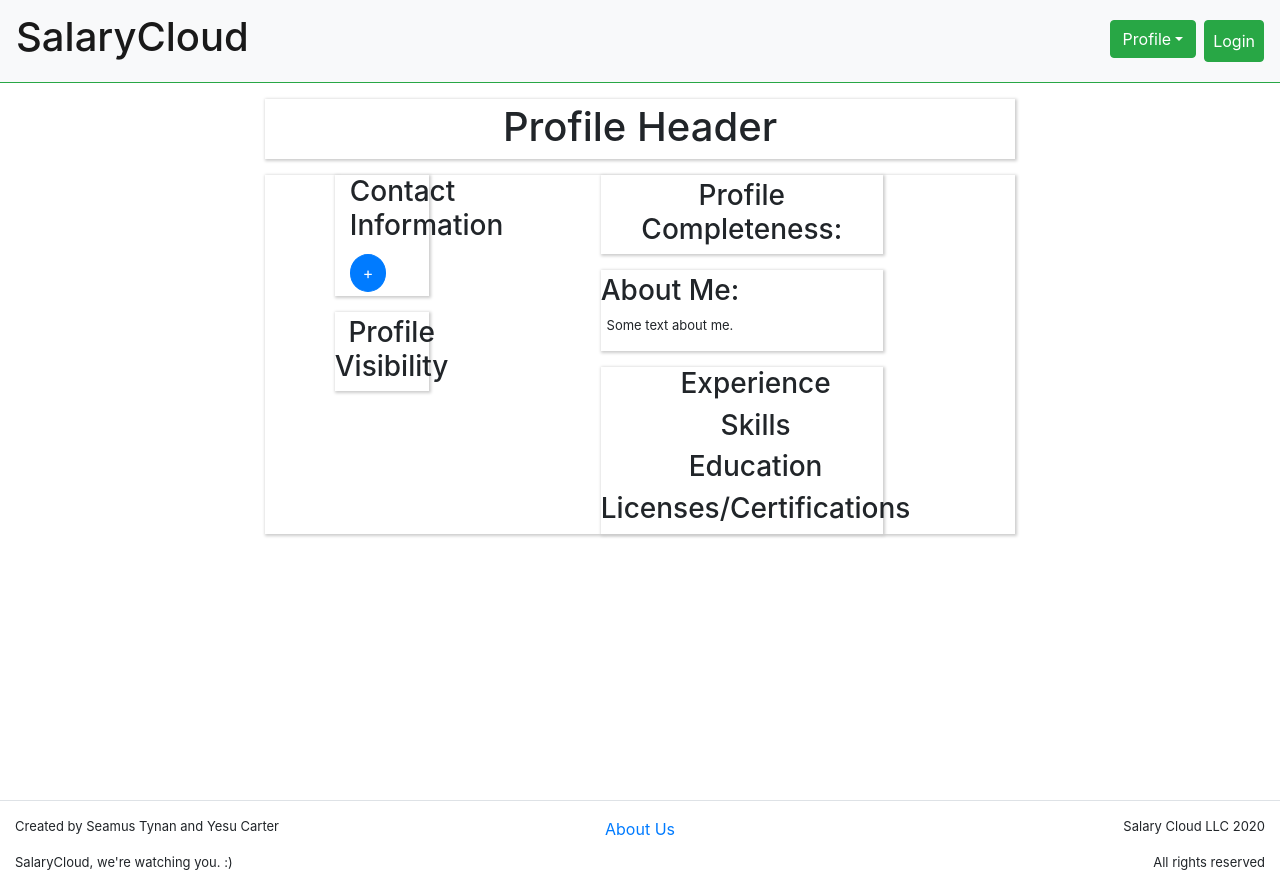
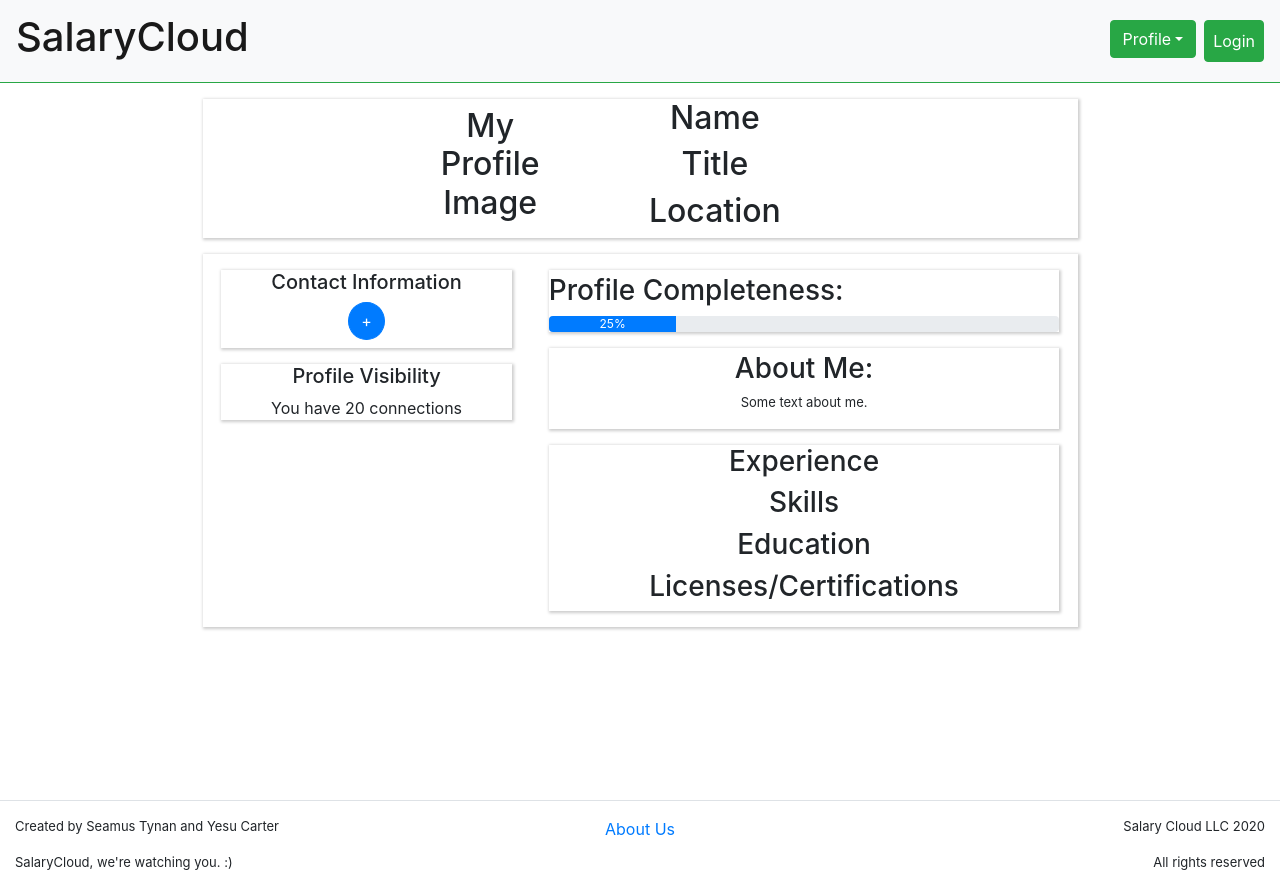
Before and after one commit to stynan27/SalaryCloud, a React (Create React App) app in the folder salary-cloud/: page /MyProfile in a window 1280 px wide. Built offline with nearby package versions, Linux system fonts and the light colour scheme.

Commit message:
Cleaned up myProfile styling

```diff
--- a/salary-cloud/src/components/myProfile/About.js
+++ b/salary-cloud/src/components/myProfile/About.js
@@ -1,19 +1,26 @@
 import React from 'react';
+import Col from 'react-bootstrap/Col';
+import Row from 'react-bootstrap/Row';
+
+import './myProfile.css';
 
 class About extends React.Component {
     constructor() {
         super()
         this.state = {
-
         }
       }
 
     render(){
         return (
-            <div className="About">
-                <h3 className="mt-1">About Me:</h3>
-                <p>Some text about me.</p>
-            </div>
+          <Row className="mt-3 boxShadow">
+            <Col>
+              <div className="About">
+                  <h3 className="mt-1">About Me:</h3>
+                  <p>Some text about me.</p>
+              </div>
+            </Col>
+          </Row>
         );
     }
 }
--- a/salary-cloud/src/components/myProfile/Contact.js
+++ b/salary-cloud/src/components/myProfile/Contact.js
@@ -1,26 +1,33 @@
 import React from 'react';
 import Button from 'react-bootstrap/Button';
-import Row from 'react-bootstrap/Col';
+import Row from 'react-bootstrap/Row';
 import Col from 'react-bootstrap/Col';
 
 class Contact extends React.Component {
-    constructor() {
-        super()
+    constructor(props) {
+        super(props)
         this.state = {
           phoneNumber: "(716)-808-1234",
         }
       }
 
-    render(){
+    render() {
         return (
-            <Row className="row justify-content-center">
-                <Col className="" style={{textAlign: "left",}}>
-                    <h3>Contact Information</h3>
-                </Col>
-                <Col className="justidfy-content-right my-1" style={{textAlign: "right",}}>
+          <Row className="boxShadow">
+            <Col>
+                <Row className="text-center title">
+                  <Col>
+                    <h5>Contact Information</h5>
+                  </Col>
+                </Row>
+
+                <Row className="mt-10 mb-10">
+                  <Col className="pb-2">
                     <Button style={{borderRadius: "50%",}}>+</Button>
-                </Col>
-            </Row>
+                  </Col>
+                </Row>
+              </Col>
+          </Row>
         );
     }
 }
--- a/salary-cloud/src/components/myProfile/MyProfileBody.js
+++ b/salary-cloud/src/components/myProfile/MyProfileBody.js
@@ -10,49 +10,26 @@ import ProfileVisibility from './ProfileVisibility';
 import About from './About';
 import RelevantExperience from './RelevantExperience';
 
+import './myProfile.css';
+
 function MyProfileBody() {
-    const headerShadowStyle = {
-        width: "60%",
-        boxShadow: "1px 1px 3px 1px #ccc",
-    };
-    const bodyShadowStyle = {
-        width: "60%",
-        boxShadow: "1px 1px 3px 1px #ccc",
-    };
-    const hadowStyle = {
-        width: "60%",
-        boxShadow: "1px 1px 3px 1px #ccc",
-    };
-    const shadowStyle = {
-        width: "60%",
-        boxShadow: "1px 1px 3px 1px #ccc",
-    };
+
     return (
         <Container className="ProfileBody"  align="center" fluid={true}>
-            <Row className="mt-3 justify-content-center" style={shadowStyle}>
+            <Row className="mt-3 justify-content-center contentContainer boxShadow">
                 <ProfileHeader />
             </Row>
 
-            <Row className="mt-3 justify-content-center" style={shadowStyle}>
-                <Col className="col-3 mr-2">
-                    <Row className="" style={shadowStyle}>
-                        <Contact />
-                    </Row>
+            <Row className="mt-3 pt-3 pb-3 justify-content-center contentContainer boxShadow">
+                <Col md={4} className="ml-auto mr-auto">
+                    <Contact />
+                    <ProfileVisibility />
+                </Col>
 
-                    <Row className="mt-3" style={shadowStyle}>
-                        <ProfileVisibility />
-                    </Row>
-                </Col>
-                <Col className="col-8 ml-2">
-                    <Row className="" style={shadowStyle}>
-                        <ProfileCompletion />
-                    </Row>
-                    <Row className="mt-3" style={shadowStyle}>
-                        <About />
-                    </Row>
-                    <Row className="mt-3" style={shadowStyle}>
-                        <RelevantExperience />
-                    </Row>
+                <Col md={7} className="ml-auto mr-auto">
+                    <ProfileCompletion />
+                    <About />
+                    <RelevantExperience />
                 </Col>
             </Row>
         </Container>
--- a/salary-cloud/src/components/myProfile/ProfileCompletion.js
+++ b/salary-cloud/src/components/myProfile/ProfileCompletion.js
@@ -1,18 +1,31 @@
 import React from 'react';
+import Col from 'react-bootstrap/Col';
+import Row from 'react-bootstrap/Row';
+import ProgressBar from 'react-bootstrap/ProgressBar';
+
+import './myProfile.css';
 
 class ProfileCompletion extends React.Component {
-    constructor() {
-        super()
+    constructor(props) {
+        super(props)
         this.state = {
-
         }
       }
 
     render(){
+      const now = 25;
+      const progressInstance = (<ProgressBar now={now} label={`${now}%`} className="w-100"/>);
         return (
-            <div className="ProfileCompletion">
-                <h3 className="mt-1">Profile Completeness: </h3>
-            </div>
+          <Row className="boxShadow">
+            <Col className="justify-content-center">
+              <Row className="ProfileCompletion">
+                  <h3 className="mt-1">Profile Completeness: </h3>
+              </Row>
+              <Row>
+                {progressInstance}
+              </Row>
+            </Col>
+          </Row>
         );
     }
 }
--- a/salary-cloud/src/components/myProfile/ProfileHeader.js
+++ b/salary-cloud/src/components/myProfile/ProfileHeader.js
@@ -1,4 +1,6 @@
 import React from 'react';
+import Row from 'react-bootstrap/Row';
+import Col from 'react-bootstrap/Col';
 
 class ProfileHeader extends React.Component {
     constructor() {
@@ -11,10 +13,18 @@ class ProfileHeader extends React.Component {
       }
 
     render(){
+      const {name, title, location} = this.state;
         return (
-            <div className="ProfileHeader">
-                <h1 className="mt-1">Profile Header</h1>
-            </div>
+            <Row>
+              <Col md={4} className="mt-auto mb-auto">
+                <h2 className=""> My Profile Image </h2>
+              </Col>
+              <Col md={8} className="mt-auto mb-auto">
+                <h2 className="h2"> {name} </h2>
+                <h2 className="h2"> {title} </h2>
+                <h2 className="h2"> {location} </h2>
+              </Col>
+            </Row>
         );
     }
 }
--- a/salary-cloud/src/components/myProfile/ProfileVisibility.js
+++ b/salary-cloud/src/components/myProfile/ProfileVisibility.js
@@ -1,18 +1,33 @@
 import React from 'react';
+import Col from 'react-bootstrap/Col';
+import Row from 'react-bootstrap/Row';
+
+import './myProfile.css';
 
 class ProfileVisibility extends React.Component {
     constructor() {
         super()
         this.state = {
-
         }
       }
 
-    render(){
+    render() {
         return (
-            <div className="ProfileVisibility">
-                <h3 className="mt-1">Profile Visibility</h3>
-            </div>
+          <Row className="mt-3 boxShadow">
+            <Col>
+              <Row>
+                <Col>
+                  <h5 className="ProfileVisibility"> Profile Visibility </h5>
+                </Col>
+              </Row>
+
+              <Row>
+                <Col>
+                  <div> You have 20 connections </div>
+                </Col>
+              </Row>
+            </Col>
+          </Row>
         );
     }
 }
--- a/salary-cloud/src/components/myProfile/RelevantExperience.js
+++ b/salary-cloud/src/components/myProfile/RelevantExperience.js
@@ -1,4 +1,8 @@
 import React from 'react';
+import Col from 'react-bootstrap/Col';
+import Row from 'react-bootstrap/Row';
+
+import './myProfile.css';
 
 class RelevantExperience extends React.Component {
     constructor() {
@@ -10,12 +14,16 @@ class RelevantExperience extends React.Component {
 
     render(){
         return (
+          <Row className="mt-3 boxShadow">
+            <Col>
               <div className="RelevantExperience">
                   <h3>Experience</h3>
                   <h3>Skills</h3>
                   <h3>Education</h3>
                   <h3>Licenses/Certifications</h3>
               </div>
+            </Col>
+          </Row>
         );
     }
 }
--- /dev/null
+++ b/salary-cloud/src/components/myProfile/myProfile.css
@@ -0,0 +1,9 @@
+.contentContainer {
+  width: 70%;
+}
+.boxShadow {
+  box-shadow: 1px 1px 3px 1px #ccc;
+}
+.title {
+  font-size: 20%;
+}
```
Lines whose indentation alone changed are shown as unchanged.
